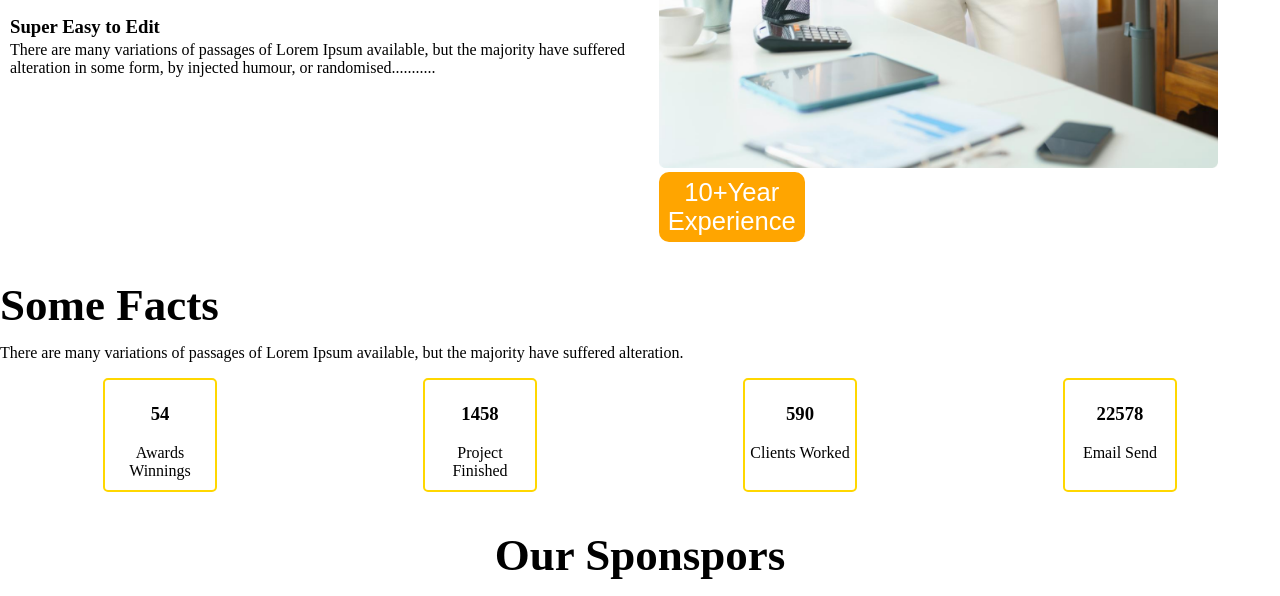
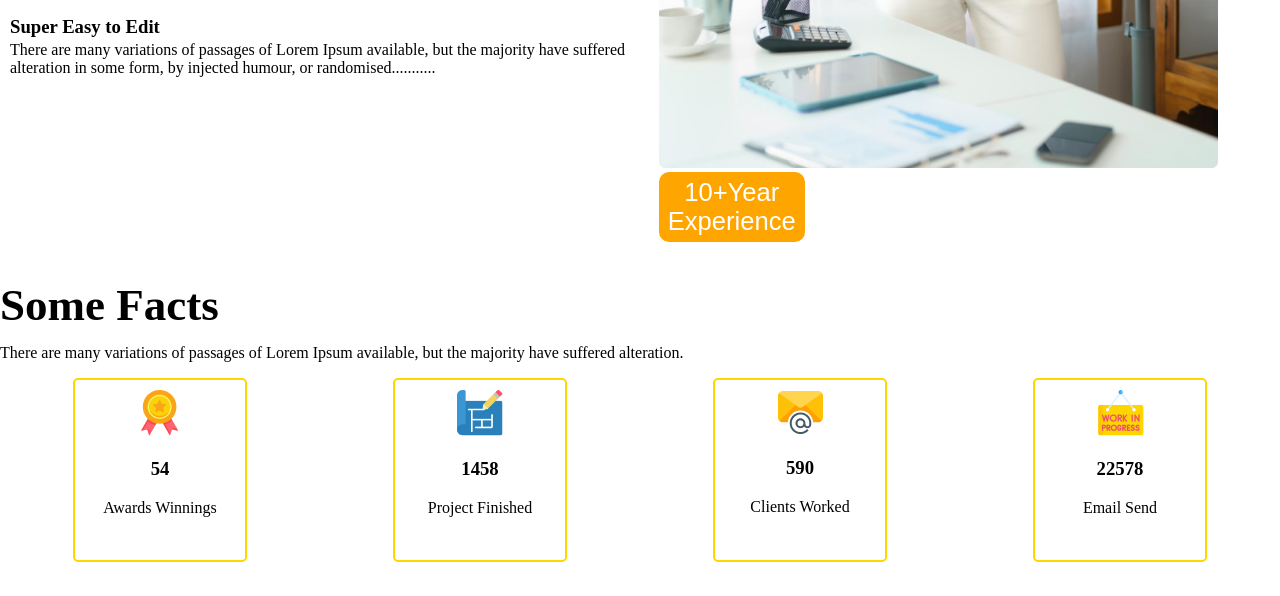
Before and after one commit to Amirulislamsohan/assignment2G3artitect, a plain HTML site: page index.html in a window 1280 px wide. Shown: the part 1927-2523 px from the top of the page. Drawn offline with Linux system fonts and the light colour scheme.

Commit message:
added someFacts Icon

```diff
--- a/index.html
+++ b/index.html
@@ -102,18 +102,22 @@
 
             <div class="some-container">
                 <div>
+                    <img src="images/icons/ribon.png" alt="">
                     <h3>54</h3>
                     <p>Awards Winnings</p>
                 </div>
                 <div>
+                    <img src="images/icons/projects.png" alt="">
                     <h3>1458</h3>
                     <p>Project Finished</p>
                 </div>
                 <div>
+                    <img src="images/icons/email.png" alt="">
                     <h3>590</h3>
                     <p>Clients Worked</p>
                 </div>
                 <div>
+                    <img src="images/icons/customers.png" alt="">
                     <h3>22578</h3>
                     <p>Email Send</p>
                 </div>
--- a/main.css
+++ b/main.css
@@ -118,9 +118,9 @@ header section>img {
 .some-container div {
     border: 2px solid gold;
     border-radius: 5px;
-    width: 100px;
-    height: 100px;
-    padding: 5px;
+    width: 160px;
+    height: 160px;
+    padding: 10px 5px;
     text-align: center;
 }
 
```
